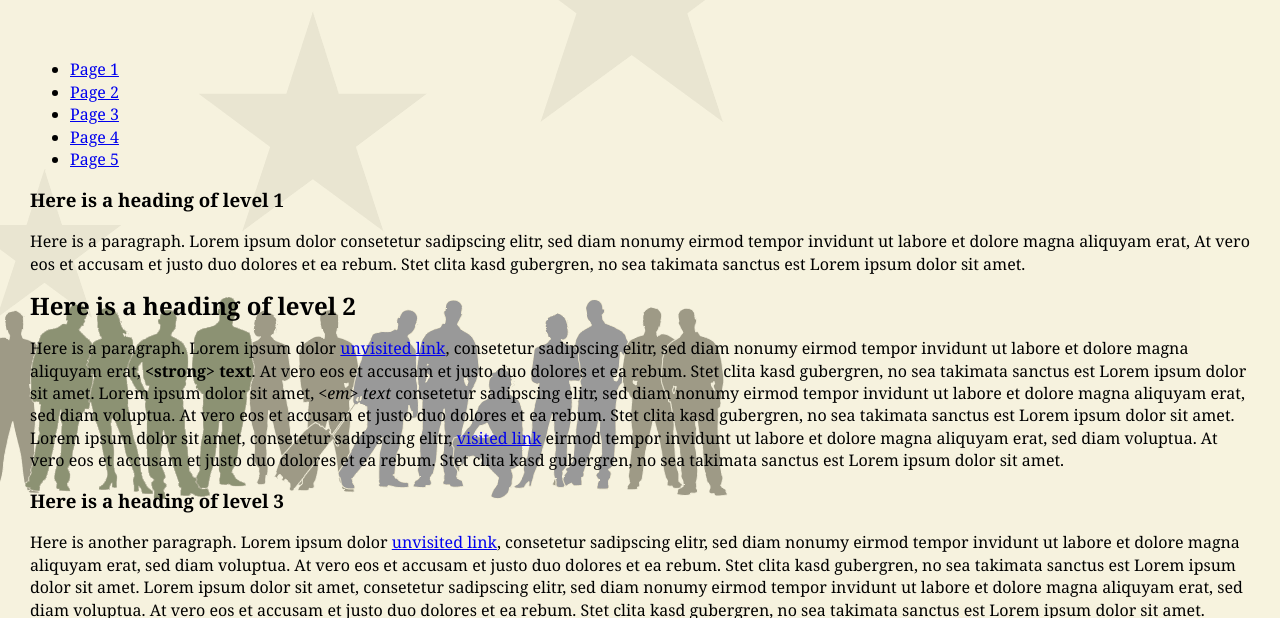
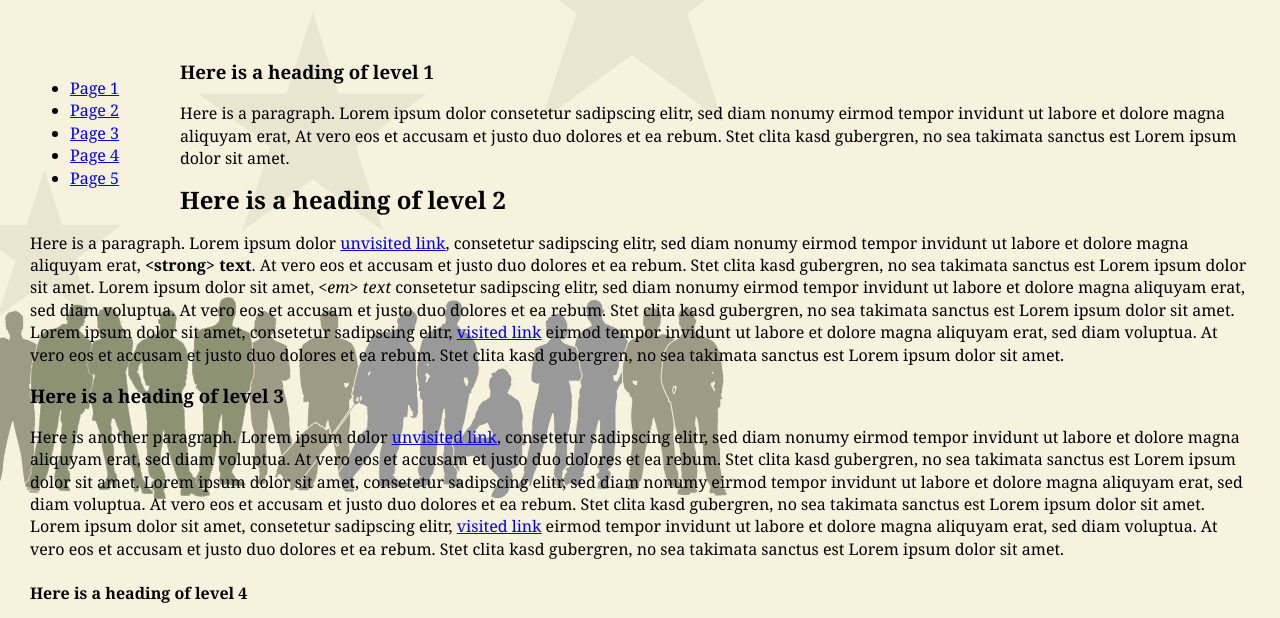
Before and after one commit to abdougaspard93/abdougaspard93.github.io, a plain HTML site: page week03/index.html in a window 1280 px wide. Shown: the part 133-751 px from the top of the page. Drawn offline with Linux system fonts and the light colour scheme.

Commit message:
kraze plat

```diff
--- a/week03/styles.css
+++ b/week03/styles.css
@@ -26,3 +26,8 @@ header {
 #container {
   margin-bottom: 30px;
 }
+
+nav{
+  float: left;
+  width: 150px;
+}
```
